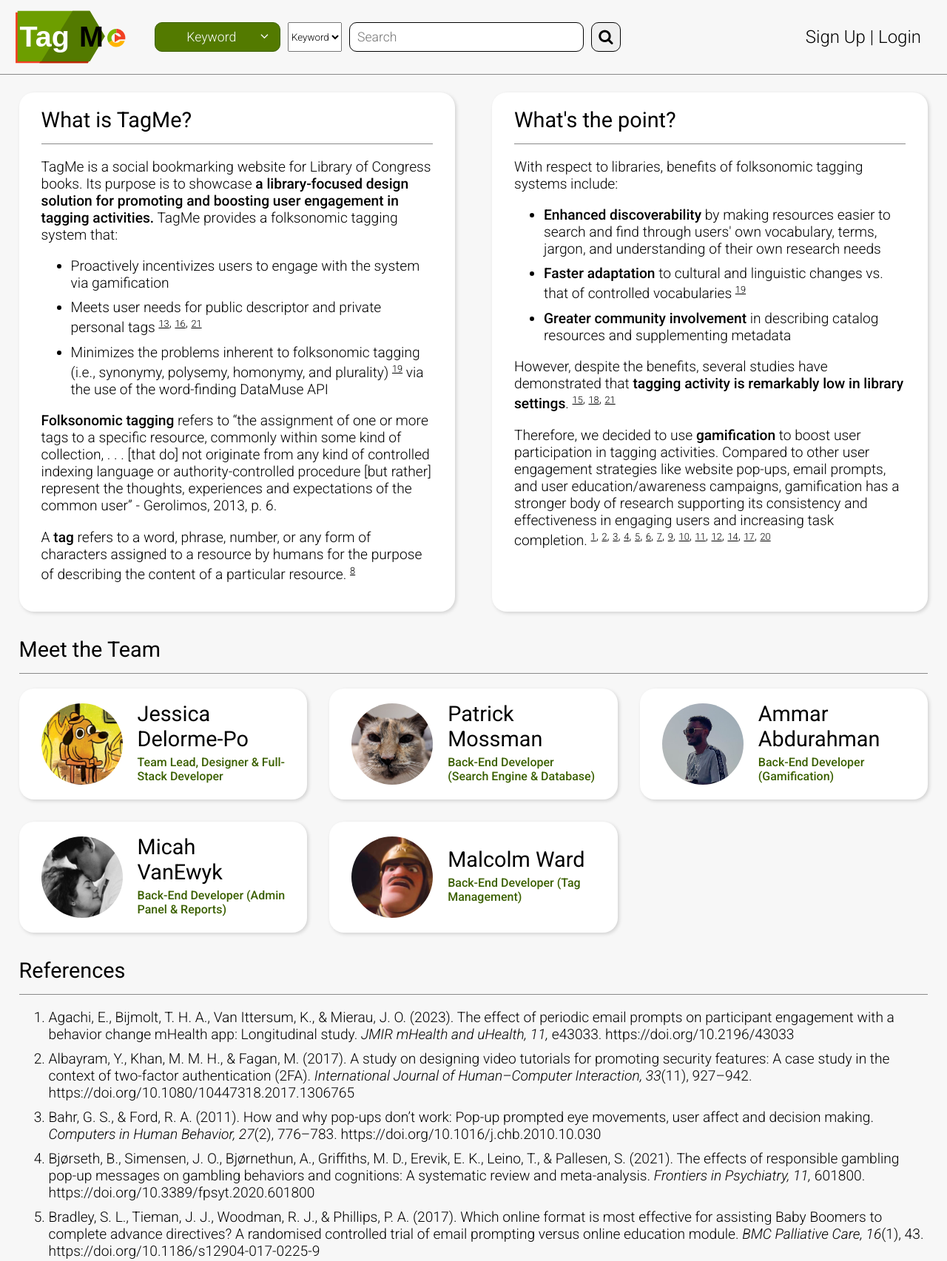
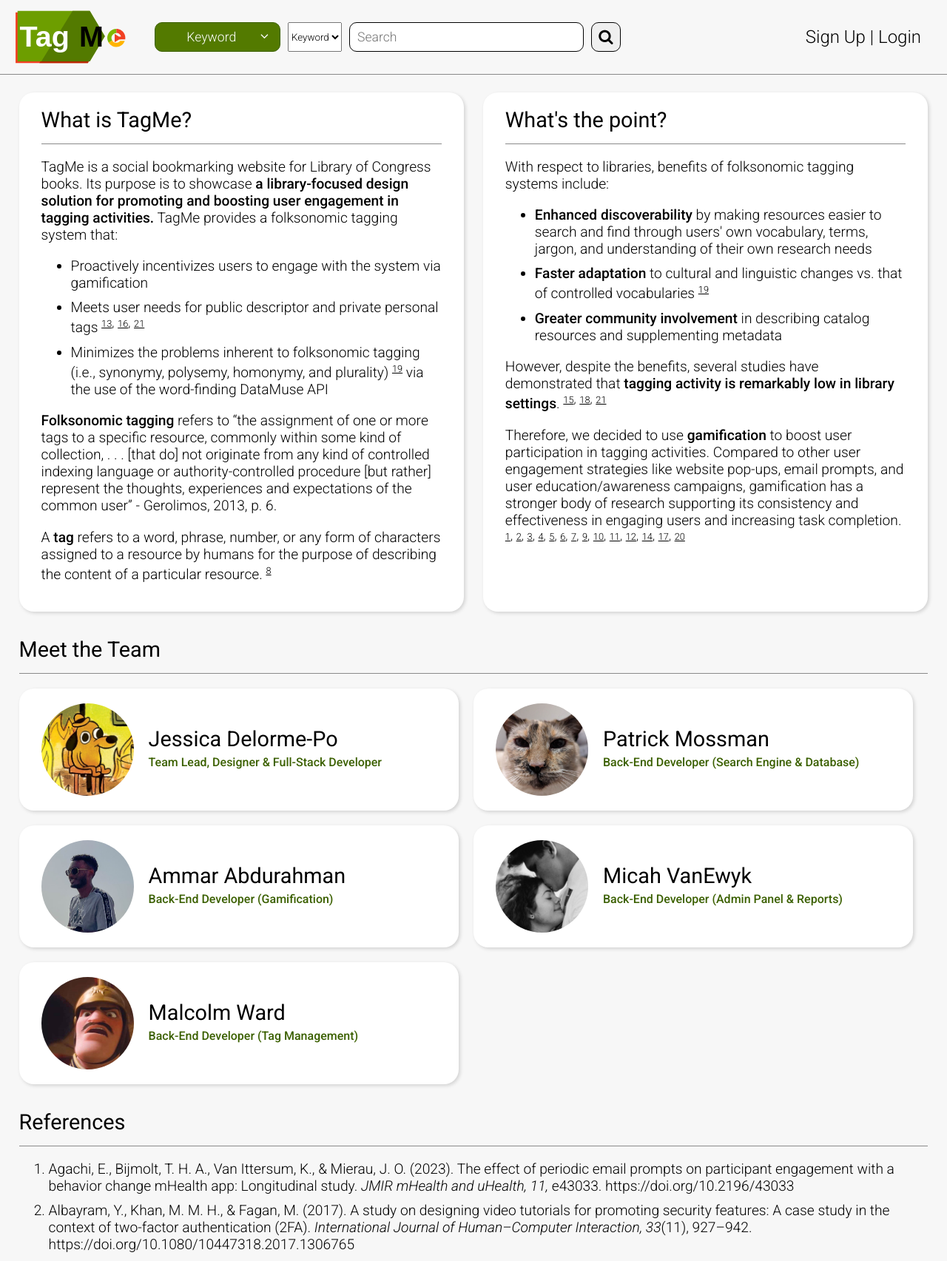
Before and after one commit to jessicadpo/capstone, a Django app: page /about in a window 1280 px wide. Shown: the top 1705 px of the page at 74% size. Run offline with Django 4.2, Linux system fonts and the light colour scheme.

Commit message:
Responsive About page

```diff
--- a/tagme/static/CSS/about.css
+++ b/tagme/static/CSS/about.css
@@ -44,7 +44,7 @@ main a {
 #website-info-section {
     display: flex;
     flex-direction: row;
-    gap: 50px;
+    gap: 2vw;
 
     & > * {
         width: 50%;
@@ -60,22 +60,28 @@ main a {
 }
 
 #team-info-section .content-box {
-    height: 150px;
     display: flex;
     flex-direction: row;
     gap: 20px;
 
+    & img {
+        max-height: 150px;
+        border-radius: 50%;
+        aspect-ratio: 1 / 1;
+    }
+
     & > div {
+        min-width: calc(100% - 150px - 30px); /* 150px == width of img. 30px == padding of content-box */
         flex-grow: 1;
         display: flex;
         flex-direction: column;
         justify-content: center;
     }
 
-    & img {
-        height: 100%;
-        border-radius: 50%;
-        aspect-ratio: 1 / 1;
+    & h2 {
+        white-space: nowrap;
+        text-overflow: ellipsis;
+        overflow: hidden;
     }
 
     & p {
@@ -95,3 +101,61 @@ main a {
     font-size: 1.2rem;
     margin-bottom: 10px;
 }
+
+/**********************************************************************************************************************/
+/* RESPONSIVE STYLING */
+@media (orientation:portrait) {
+    #website-info-section {
+        flex-direction: column;
+        gap: 2vh;
+
+        & > * {
+            width: 100%;
+        }
+    }
+}
+
+@media (width < 1615px) {
+    #team-info-section {
+        display: flex;
+        flex-wrap: wrap;
+        gap: 20px;
+
+        & img {
+            max-height: 125px !important;
+        }
+
+        & .content-box {
+            width: calc(50% - 20px); /* 20px == gap between content-boxes */
+        }
+    }
+}
+
+@media (width < 1050px) {
+    #team-info-section {
+        flex-direction: column;
+        flex-wrap: nowrap;
+        gap: 15px;
+
+        & .content-box {
+            width: auto;
+        }
+    }
+}
+
+@media (width < 550px) {
+    #team-info-section .content-box {
+        flex-direction: column;
+        align-items: center;
+
+        & img {
+            max-height: 100px;
+            max-width: 100px;
+        }
+
+        & h2, p {
+            text-align: center;
+
+        }
+    }
+}
```
